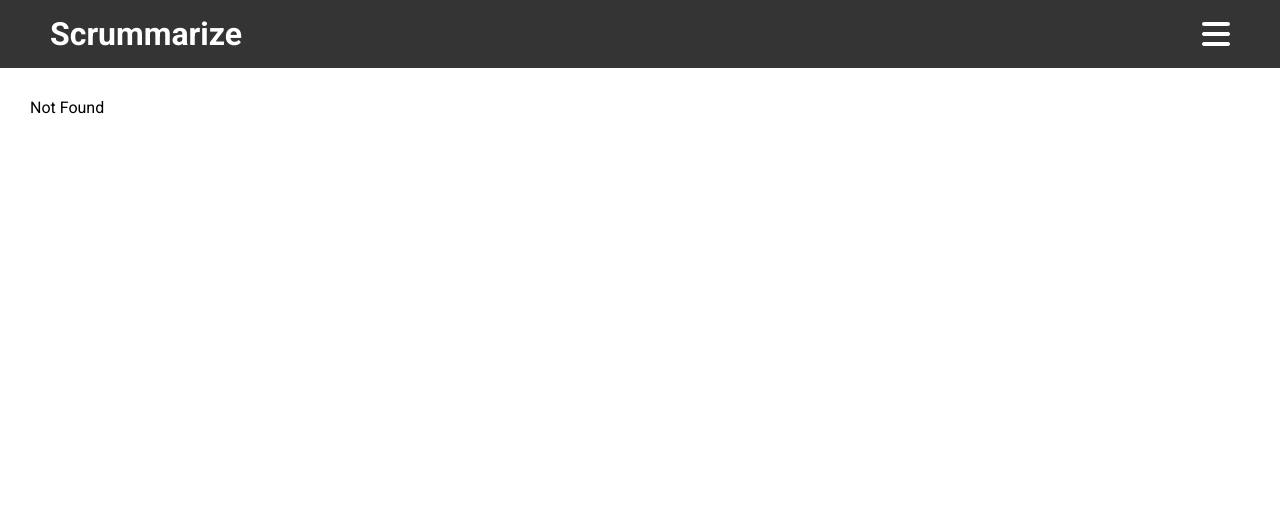
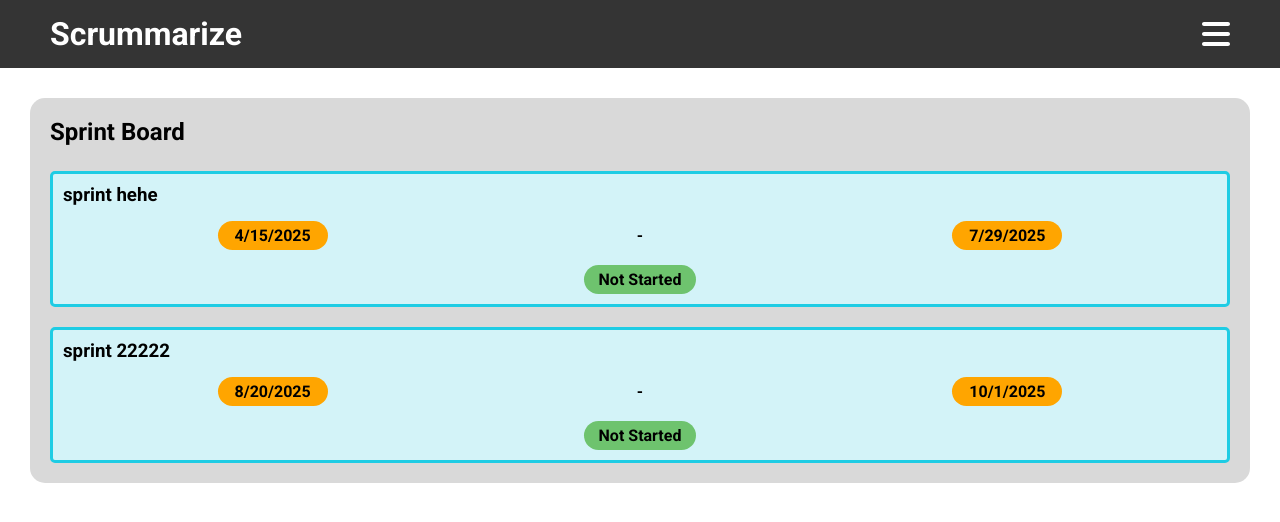
Before and after one commit to RenZin12/Scrummarize, a React (Vite) app in the folder scrummarize-frontend/: page /sprint-board in a window 1280 px wide. Before the commit this address had no page. Shown: the top 522 px of the page. Built offline with nearby package versions, Linux system fonts and the light colour scheme.

Commit message:
feat(sprint board): add Sprint Board
- Add SprintBoard.tsx to display sprints
- Add SprintCard.tsx to display sprint information
- Add Sprint type in types.ts

```diff
--- /dev/null
+++ b/scrummarize-frontend/src/SprintBoard.css
@@ -0,0 +1,3 @@
+.sprint-board__sprint-list {
+    margin-top: 25px;
+}
--- /dev/null
+++ b/scrummarize-frontend/src/SprintCard.css
@@ -0,0 +1,37 @@
+.sprint-card {
+    padding: 10px;
+    font-weight: bold;
+}
+
+.sprint-card:not(:first-of-type) {
+    margin-top: 20px;
+}
+
+.sprint-card__row {
+    margin-top: 15px;
+}
+
+.sprint-card__row--dates {
+    display: flex;
+    justify-content: space-around;
+    align-items: center;
+}
+
+.sprint-card__date {
+    background-color: orange;
+    width: 110px;
+    border-radius: 15px;
+    padding-block: 5px;
+    text-align: center;
+}
+
+.sprint-card__row--status {
+    display: flex;
+    justify-content: center;
+}
+
+.sprint-card__status {
+    background-color: rgb(110, 195, 110);
+    padding: 5px 15px;
+    border-radius: 15px;
+}
--- /dev/null
+++ b/scrummarize-frontend/src/SprintCard.tsx
@@ -0,0 +1,24 @@
+import { Sprint } from "./lib/types"
+import "./SprintCard.css"
+
+type SprintCardProps = {
+    sprint: Sprint
+}
+
+function SprintCard(props: SprintCardProps) {
+  return (
+    <article className="blue-container sprint-card">
+        <h3>{props.sprint.name}</h3>
+        <div className="sprint-card__row sprint-card__row--dates">
+            <p className="sprint-card__date">{props.sprint.startDate.toLocaleDateString()}</p>
+            <p>-</p>
+            <p className="sprint-card__date">{props.sprint.endDate.toLocaleDateString()}</p>
+        </div>
+        <div className="sprint-card__row sprint-card__row--status">
+            <p className="sprint-card__status">{props.sprint.status}</p>
+        </div>
+    </article>
+  )
+}
+
+export default SprintCard
--- a/scrummarize-frontend/src/routeTree.gen.ts
+++ b/scrummarize-frontend/src/routeTree.gen.ts
@@ -11,12 +11,19 @@
 // Import Routes
 
 import { Route as rootRoute } from './routes/__root'
+import { Route as SprintBoardImport } from './routes/sprint-board'
 import { Route as IndexImport } from './routes/index'
 import { Route as ProductBacklogIndexImport } from './routes/product-backlog/index'
 import { Route as ProductBacklogTaskNewImport } from './routes/product-backlog/task.new'
 import { Route as ProductBacklogTaskEditTaskIDImport } from './routes/product-backlog/task.edit.$taskID'
 
 // Create/Update Routes
+
+const SprintBoardRoute = SprintBoardImport.update({
+  id: '/sprint-board',
+  path: '/sprint-board',
+  getParentRoute: () => rootRoute,
+} as any)
 
 const IndexRoute = IndexImport.update({
   id: '/',
@@ -54,6 +61,13 @@ declare module '@tanstack/react-router' {
       preLoaderRoute: typeof IndexImport
       parentRoute: typeof rootRoute
     }
+    '/sprint-board': {
+      id: '/sprint-board'
+      path: '/sprint-board'
+      fullPath: '/sprint-board'
+      preLoaderRoute: typeof SprintBoardImport
+      parentRoute: typeof rootRoute
+    }
     '/product-backlog/': {
       id: '/product-backlog/'
       path: '/product-backlog'
@@ -82,6 +96,7 @@ declare module '@tanstack/react-router' {
 
 export interface FileRoutesByFullPath {
   '/': typeof IndexRoute
+  '/sprint-board': typeof SprintBoardRoute
   '/product-backlog': typeof ProductBacklogIndexRoute
   '/product-backlog/task/new': typeof ProductBacklogTaskNewRoute
   '/product-backlog/task/edit/$taskID': typeof ProductBacklogTaskEditTaskIDRoute
@@ -89,6 +104,7 @@ export interface FileRoutesByFullPath {
 
 export interface FileRoutesByTo {
   '/': typeof IndexRoute
+  '/sprint-board': typeof SprintBoardRoute
   '/product-backlog': typeof ProductBacklogIndexRoute
   '/product-backlog/task/new': typeof ProductBacklogTaskNewRoute
   '/product-backlog/task/edit/$taskID': typeof ProductBacklogTaskEditTaskIDRoute
@@ -97,6 +113,7 @@ export interface FileRoutesByTo {
 export interface FileRoutesById {
   __root__: typeof rootRoute
   '/': typeof IndexRoute
+  '/sprint-board': typeof SprintBoardRoute
   '/product-backlog/': typeof ProductBacklogIndexRoute
   '/product-backlog/task/new': typeof ProductBacklogTaskNewRoute
   '/product-backlog/task/edit/$taskID': typeof ProductBacklogTaskEditTaskIDRoute
@@ -106,18 +123,21 @@ export interface FileRouteTypes {
   fileRoutesByFullPath: FileRoutesByFullPath
   fullPaths:
     | '/'
+    | '/sprint-board'
     | '/product-backlog'
     | '/product-backlog/task/new'
     | '/product-backlog/task/edit/$taskID'
   fileRoutesByTo: FileRoutesByTo
   to:
     | '/'
+    | '/sprint-board'
     | '/product-backlog'
     | '/product-backlog/task/new'
     | '/product-backlog/task/edit/$taskID'
   id:
     | '__root__'
     | '/'
+    | '/sprint-board'
     | '/product-backlog/'
     | '/product-backlog/task/new'
     | '/product-backlog/task/edit/$taskID'
@@ -126,6 +146,7 @@ export interface FileRouteTypes {
 
 export interface RootRouteChildren {
   IndexRoute: typeof IndexRoute
+  SprintBoardRoute: typeof SprintBoardRoute
   ProductBacklogIndexRoute: typeof ProductBacklogIndexRoute
   ProductBacklogTaskNewRoute: typeof ProductBacklogTaskNewRoute
   ProductBacklogTaskEditTaskIDRoute: typeof ProductBacklogTaskEditTaskIDRoute
@@ -133,6 +154,7 @@ export interface RootRouteChildren {
 
 const rootRouteChildren: RootRouteChildren = {
   IndexRoute: IndexRoute,
+  SprintBoardRoute: SprintBoardRoute,
   ProductBacklogIndexRoute: ProductBacklogIndexRoute,
   ProductBacklogTaskNewRoute: ProductBacklogTaskNewRoute,
   ProductBacklogTaskEditTaskIDRoute: ProductBacklogTaskEditTaskIDRoute,
@@ -149,6 +171,7 @@ export const routeTree = rootRoute
       "filePath": "__root.tsx",
       "children": [
         "/",
+        "/sprint-board",
         "/product-backlog/",
         "/product-backlog/task/new",
         "/product-backlog/task/edit/$taskID"
@@ -156,6 +179,9 @@ export const routeTree = rootRoute
     },
     "/": {
       "filePath": "index.tsx"
+    },
+    "/sprint-board": {
+      "filePath": "sprint-board.tsx"
     },
     "/product-backlog/": {
       "filePath": "product-backlog/index.tsx"
--- /dev/null
+++ b/scrummarize-frontend/src/routes/sprint-board.tsx
@@ -0,0 +1,40 @@
+import { createFileRoute } from '@tanstack/react-router'
+import "../SprintBoard.css"
+import SprintCard from '../SprintCard'
+
+export const Route = createFileRoute('/sprint-board')({
+  component: SprintBoard,
+})
+
+function SprintBoard() {
+  const sprints = [
+    {
+      sprintID: "1",
+      name: "sprint hehe",
+      startDate: new Date(2025, 3, 15),
+      endDate: new Date(2025, 6, 29),
+      status: "Not Started"
+    },
+    {
+      sprintID: "2",
+      name: "sprint 22222",
+      startDate: new Date(2025, 7, 20),
+      endDate: new Date(2025, 9, 1),
+      status: "Not Started"
+    }
+  ]
+
+
+  return (
+    <section className="main__section">
+      <h2>Sprint Board</h2>
+
+      <div className="sprint-board__sprint-list">
+        {
+          sprints.map(sprint => <SprintCard key={sprint.sprintID} sprint={sprint} />)
+        }
+      </div>
+
+    </section>
+  )
+}
```
Also changed, not shown: scrummarize-frontend/src/lib/types.ts (+8 -0 lines).
